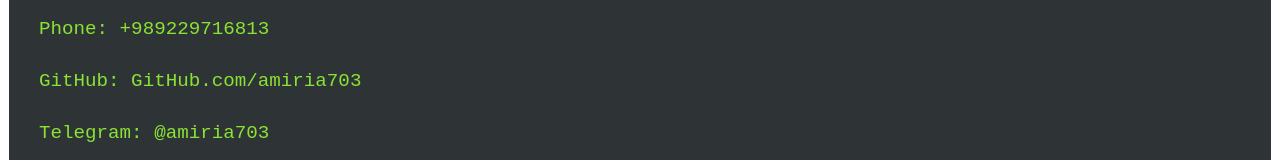
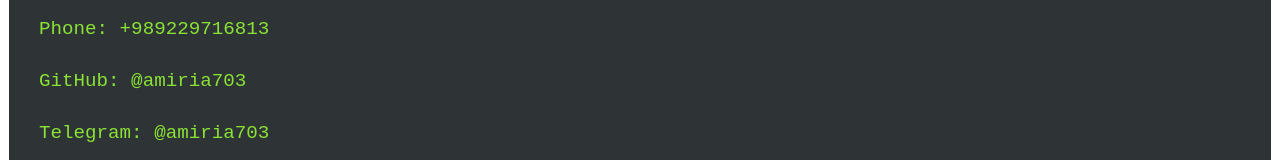
Before and after one commit to amiria703/my-website, a Nuxt app: page /contact in a window 1280 px wide. Shown: the part 374-534 px from the top of the page. Built offline with nearby package versions, Linux system fonts and the light colour scheme.

Commit message:
Small fix in contact pages.

```diff
--- a/pages/contact.vue
+++ b/pages/contact.vue
@@ -3,7 +3,7 @@
     <Title>Contact</Title>
     <div><NuxtLink to="mailto:hi@amiria703.ir">Email: hi@amiria703.ir</NuxtLink></div>
     <div><NuxtLink to="tel:+989229716813">Phone: +989229716813</NuxtLink></div>
-    <div><NuxtLink to="https://github.com/amiria703">GitHub: GitHub.com/amiria703</NuxtLink></div>
+    <div><NuxtLink to="https://github.com/amiria703">GitHub: @amiria703</NuxtLink></div>
     <div><NuxtLink to="https://t.me/amiria703">Telegram: @amiria703</NuxtLink></div>
   </main>
 </template>
```
